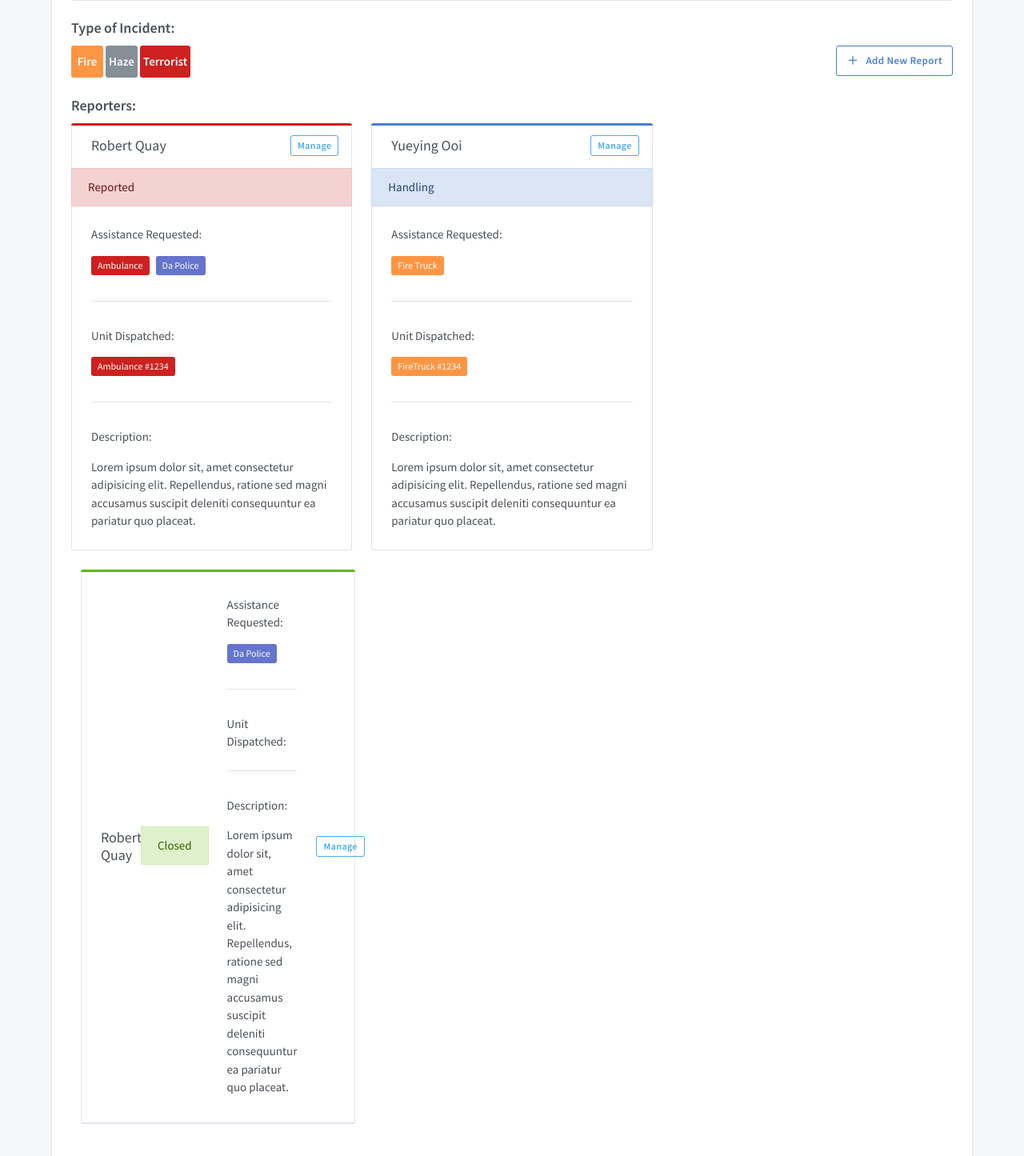
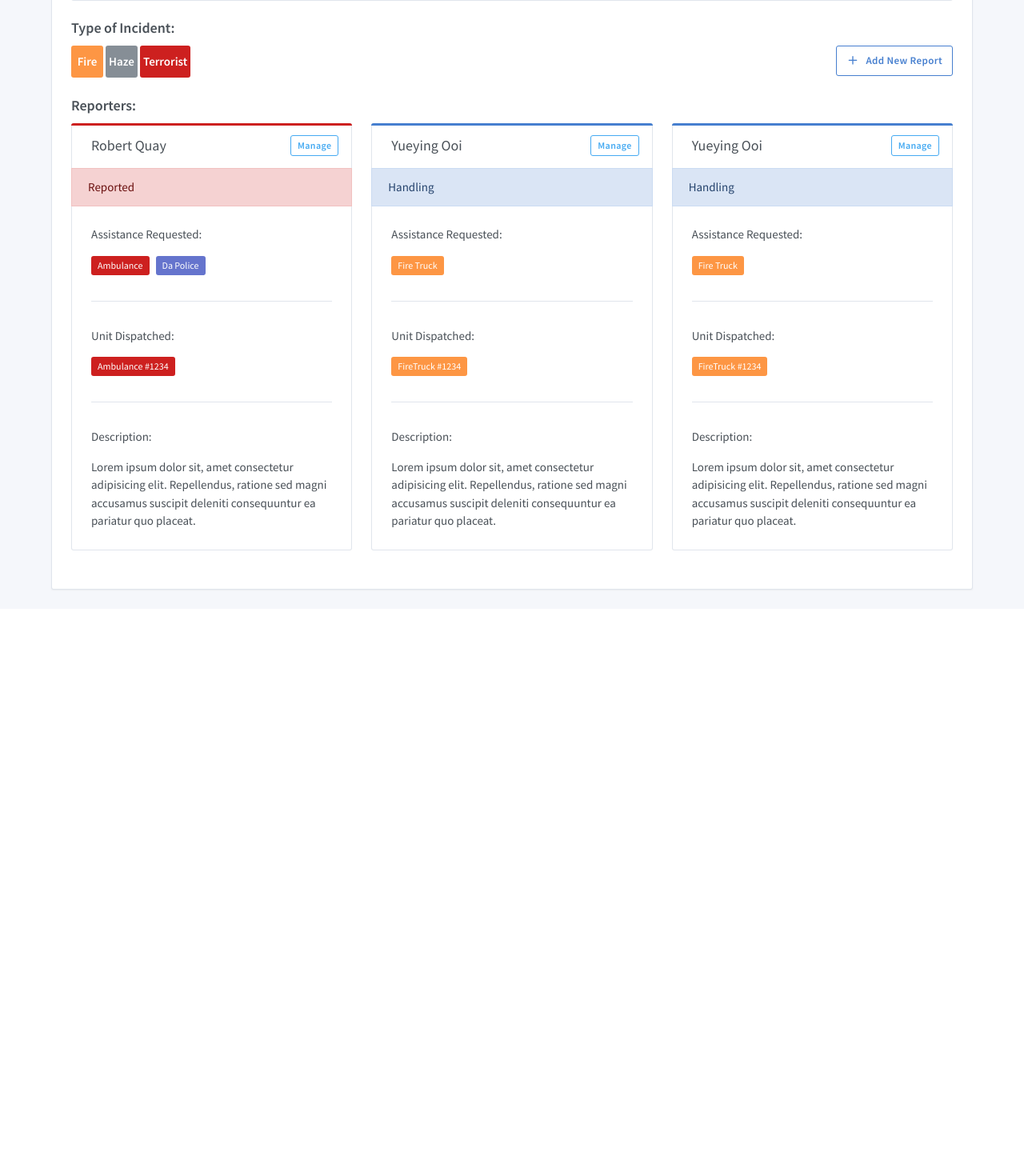
Before and after one commit to jwngo/CMS3003, a Django app: page /incident_details/ in a window 1280 px wide. Shown: the part 930-2375 px from the top of the page at 80% size. After the commit the page ends 1669 px from the top, so only its background shows below. Run offline with Django 3.2, Linux system fonts and the light colour scheme; some libraries are stand-ins or nearby versions.

Commit message:
fix incident_details.html

```diff
--- a/cms/baseapp/templates/incident_details.html
+++ b/cms/baseapp/templates/incident_details.html
@@ -128,14 +128,13 @@
                   </div>
                 </div>
               </div>
-      </div>
-      <!-- end 2st card -->
-      <!-- 3st card -->
+              <!-- end 2nd card -->
+              <!-- 3rd card -->
               <div class="col-md-6 col-xl-4">
               <div class="card">
-          <div class="card-status bg-success"></div>
                 <div class="card-header">
-            <h3 class="card-title">Robert Quay</h3>
+                  <div class="card-status bg-primary"></div>
+                  <h3 class="card-title">Yueying Ooi</h3>
                   <div class="card-options">
                     <div class="dropdown">
                       <button class="btn btn-outline-info btn-sm dropdown-toggle" data-toggle="dropdown">Manage</button>
@@ -145,17 +144,19 @@
                       </div>
                     </div>
                   </div>
-            <div class="card-alert alert alert-success mb-0">
-              Closed
+                </div>
+                <div class="card-alert alert alert-primary mb-0">
+                  Handling
                 </div>
                 <div class="card-body">
                   <p>Assistance Requested: </p>
                   <div class="tags">
-                <span class="tag tag-indigo">Da Police</span>
+                    <span class="tag tag-orange">Fire Truck</span>
                   </div>
                   <hr>
                   <p>Unit Dispatched:</p>
                   <div class="tags">
+                    <span class="tag tag-orange">FireTruck #1234</span>
                   </div>
                   <hr>
                   <p>Description: </p>
@@ -166,7 +167,6 @@
                 </div>
               </div>
                 <!-- end 3st card -->
-      </div>
               </div>
             </div>
           </div>
```
Lines whose indentation alone changed are shown as unchanged.
